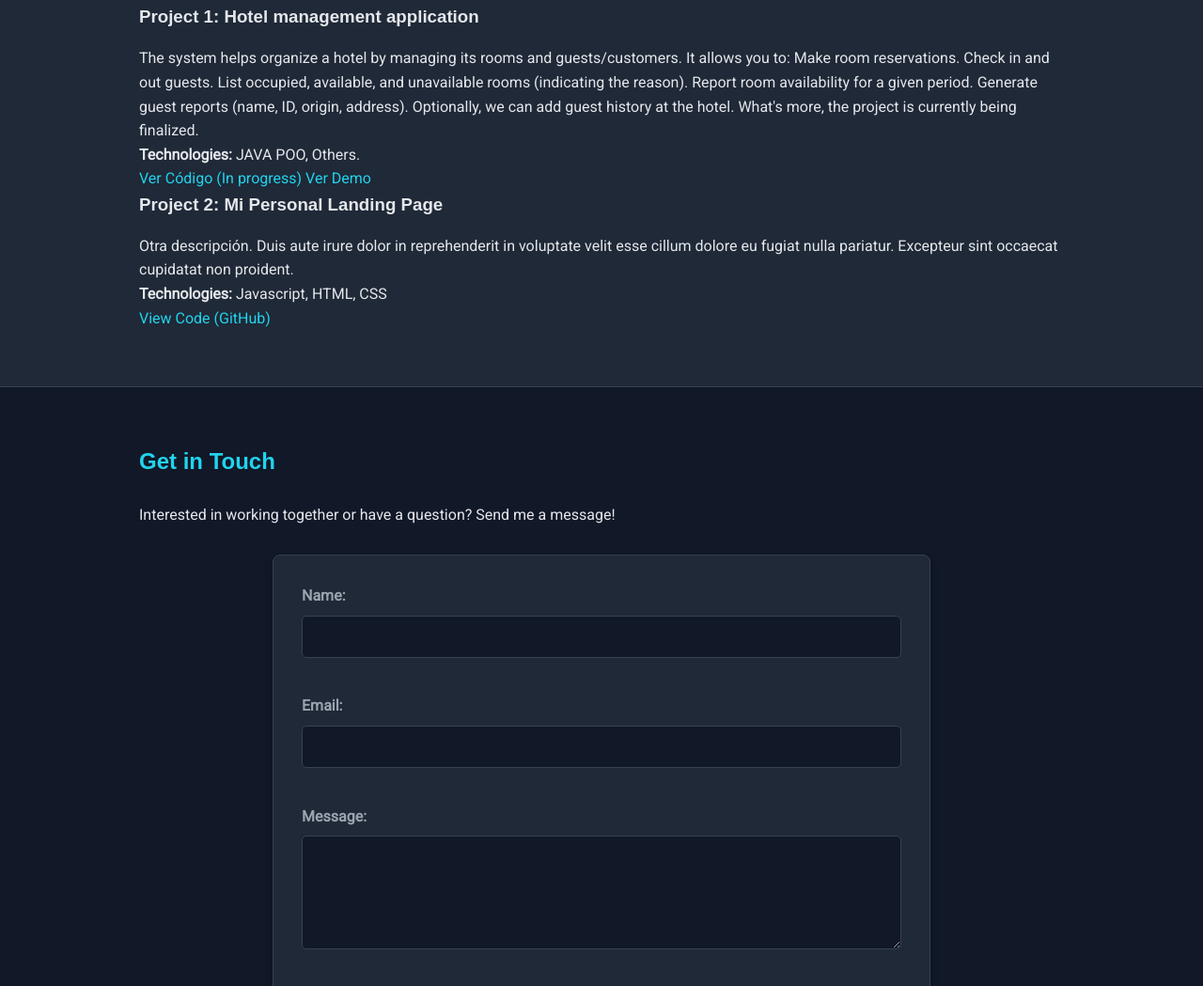
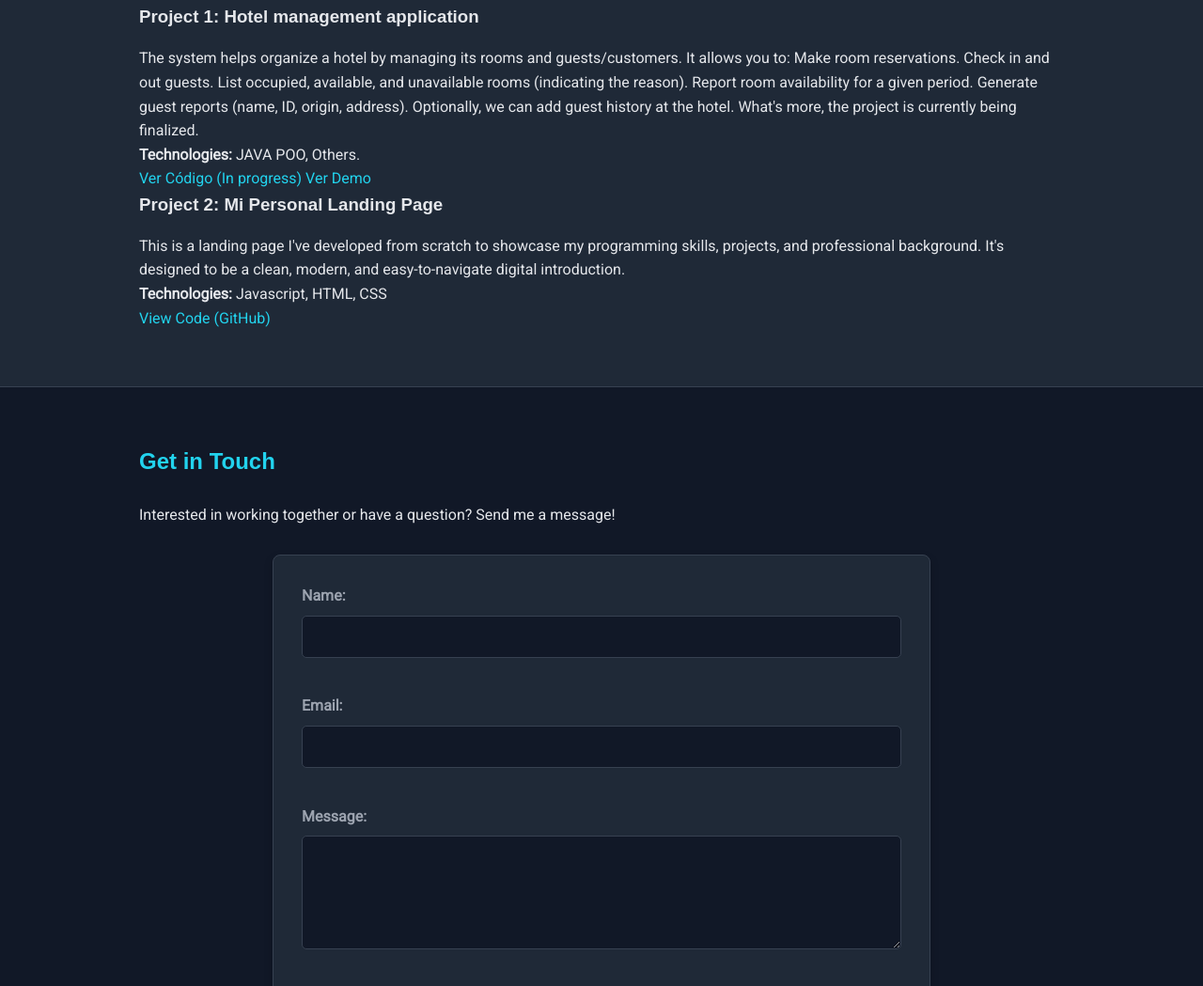
Before and after one commit to AgustinMartinezSM/AgustinMartinez.github.io, a plain HTML site: page index.html in a window 1280 px wide. Shown: the part 1817-2866 px from the top of the page at 94% size. Drawn offline with nearby package versions, Linux system fonts and the light colour scheme; a web font is replaced by a local one.

```diff
--- a/index.html
+++ b/index.html
@@ -102,8 +102,7 @@
         <article class="Mi personal landing Page">
             <h3>Project 2: Mi Personal Landing Page</h3>
             <p>
-                Otra descripción. Duis aute irure dolor in reprehenderit in voluptate velit esse cillum dolore
-                eu fugiat nulla pariatur. Excepteur sint occaecat cupidatat non proident.
+                This is a landing page I've developed from scratch to showcase my programming skills, projects, and professional background. It's designed to be a clean, modern, and easy-to-navigate digital introduction.
             </p>
             <p><strong>Technologies:</strong> Javascript, HTML, CSS</p>
             <a href="https://github.com/AgustinMartinezSM" target="_blank">View Code (GitHub)</a> </article>
```
